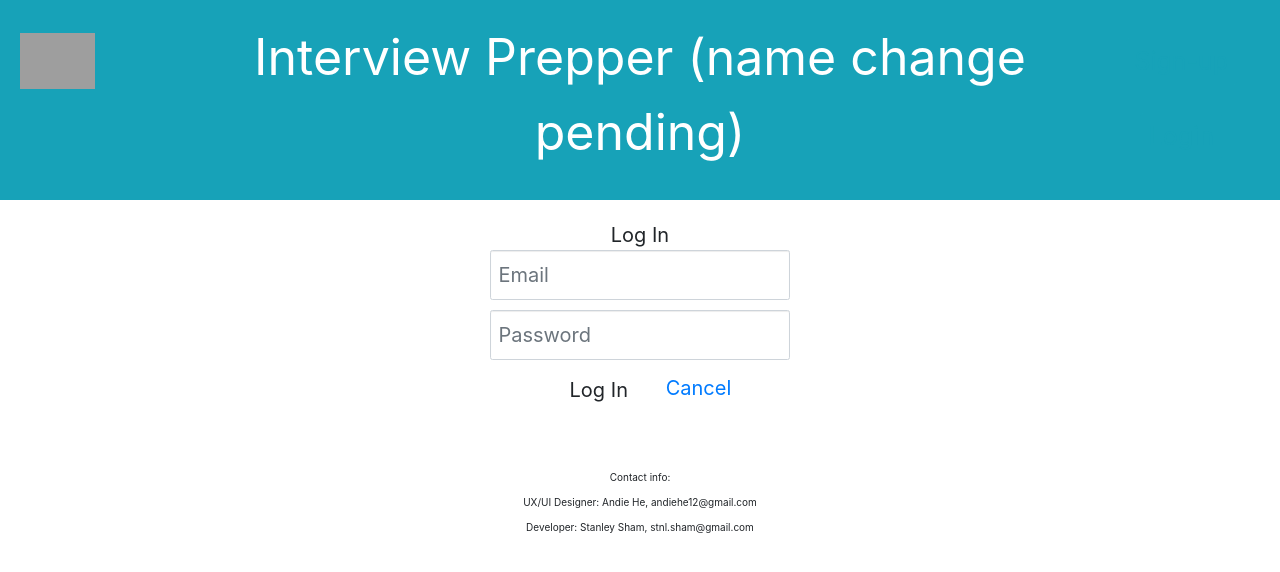
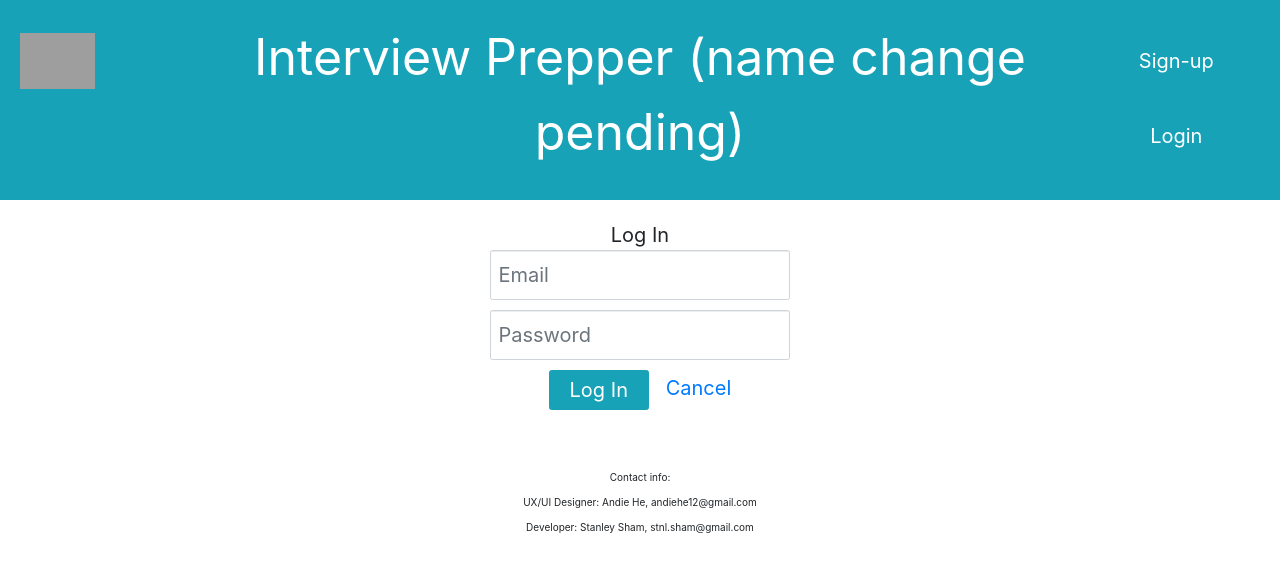
Before and after one commit to stanleysh/interview_preppy, a React (Create React App) app: page /login in a window 1280 px wide. Shown: the top 572 px of the page. Built offline with nearby package versions, Linux system fonts and the light colour scheme; grey boxes are pictures that could not be loaded.

Commit message:
committing all changes

```diff
--- a/src/components/NavBar/NavBar.css
+++ b/src/components/NavBar/NavBar.css
@@ -12,3 +12,8 @@
     justify-self: left;
     margin-left: 0px;
   }
+
+  .nav-buttons {
+      margin-right: 10px;
+      font-size: 20px;
+  }
--- a/src/components/NavBar/NavBar.jsx
+++ b/src/components/NavBar/NavBar.jsx
@@ -14,7 +14,7 @@ function NavBar(props) {
         </div>
         <div className='right-info'>
             <p>Welcome {props.user.name}</p>
-            <Link to='/'><Button variant="info" onClick={props.handleLogout}>
+            <Link to='/'><Button variant="info" className="nav-buttons" onClick={props.handleLogout}>
                 Logout
             </Button></Link>
         </div>
@@ -28,8 +28,8 @@ function NavBar(props) {
             <p>Interview Prepper (name change pending)</p>
         </div>
         <div className='right-info'>
-            <Link to='/signup'><Button variant="outline-info navButton fade-in">Sign-up</Button></Link>
-            <Link to='/login'><Button variant="outline-info navButton fade-in">Login</Button></Link>
+            <Link to='/signup'><Button variant="info" className="nav-buttons">Sign-up</Button></Link>
+            <Link to='/login'><Button variant="info" className="nav-buttons">Login</Button></Link>
         </div>
     </div>
 
--- a/src/components/SignupForm/SignupForm.jsx
+++ b/src/components/SignupForm/SignupForm.jsx
@@ -24,12 +24,10 @@ class SignupForm extends Component {
     e.preventDefault();
     try {
       await userService.signup(this.state);
-      // Let <App> know a user has signed up!
       this.props.handleSignupOrLogin();
-      // Successfully signed up - show GamePage
       this.props.history.push('/');
     } catch (err) {
-      // Invalid user data (probably duplicate email)
+      // Invalid user data
       this.props.updateMessage(err.message);
     }
   }
@@ -65,7 +63,7 @@ class SignupForm extends Component {
           </div>
           <div className="form-group">
             <div className="col-sm-12 text-center">
-              <button className="btn btn-default Large-btn" disabled={this.isFormInvalid()}>Sign Up</button>&nbsp;&nbsp;
+              <button className="btn btn-default Large-btn btn-info" disabled={this.isFormInvalid()}>Sign Up</button>&nbsp;&nbsp;
               <Link to='/'>Cancel</Link>
             </div>
           </div>
--- a/src/pages/LoginPage/LoginPage.jsx
+++ b/src/pages/LoginPage/LoginPage.jsx
@@ -51,7 +51,7 @@ class LoginPage extends Component {
           </div>
           <div className="form-group">
             <div className="col-sm-12 text-center">
-              <button className="btn btn-default Large-btn">Log In</button>&nbsp;&nbsp;&nbsp;
+              <button className="btn btn-default Large-btn btn-info">Log In</button>&nbsp;&nbsp;&nbsp;
               <Link to='/'>Cancel</Link>
             </div>
           </div>
--- a/src/pages/app/App.js
+++ b/src/pages/app/App.js
@@ -13,7 +13,6 @@ class App extends Component {
   constructor() {
     super();
     this.state = {
-      currentQuestion: null,
       user: userService.getUser()
     }
   }
--- a/src/pages/welcome/WelcomePage.css
+++ b/src/pages/welcome/WelcomePage.css
@@ -17,7 +17,7 @@
     padding: 15px;
 }
 
-.navBar {
+.welcome-bar {
     margin: auto;
     margin-top: 30px;
     display: grid;
@@ -26,7 +26,7 @@
     max-width: 30%;
 }
 
-.navButton {
+.welcome-btn {
     font-size: 25px;
     justify-self: center;
 }
--- a/src/pages/welcome/WelcomePage.jsx
+++ b/src/pages/welcome/WelcomePage.jsx
@@ -9,10 +9,10 @@ const WelcomePage = () => {
     return (
         <div>
             <h1 className='welcomeLogo fade-in'>Welcome</h1>
-            <div className="navBar">
-                <Link to='/demo'><Button variant="outline-info navButton fade-in">Demo</Button></Link>
-                <Link to='/signup'><Button variant="outline-info navButton fade-in">Sign-up</Button></Link>
-                <Link to='/login'><Button variant="outline-info navButton fade-in">Login</Button></Link>
+            <div className="welcome-bar">
+                <Link to='/demo'><Button variant="outline-info welcome-btn fade-in">Demo</Button></Link>
+                <Link to='/signup'><Button variant="outline-info welcome-btn fade-in">Sign-up</Button></Link>
+                <Link to='/login'><Button variant="outline-info welcome-btn fade-in">Login</Button></Link>
             </div>
             <div className="About">
                 <h1>About</h1>
```
